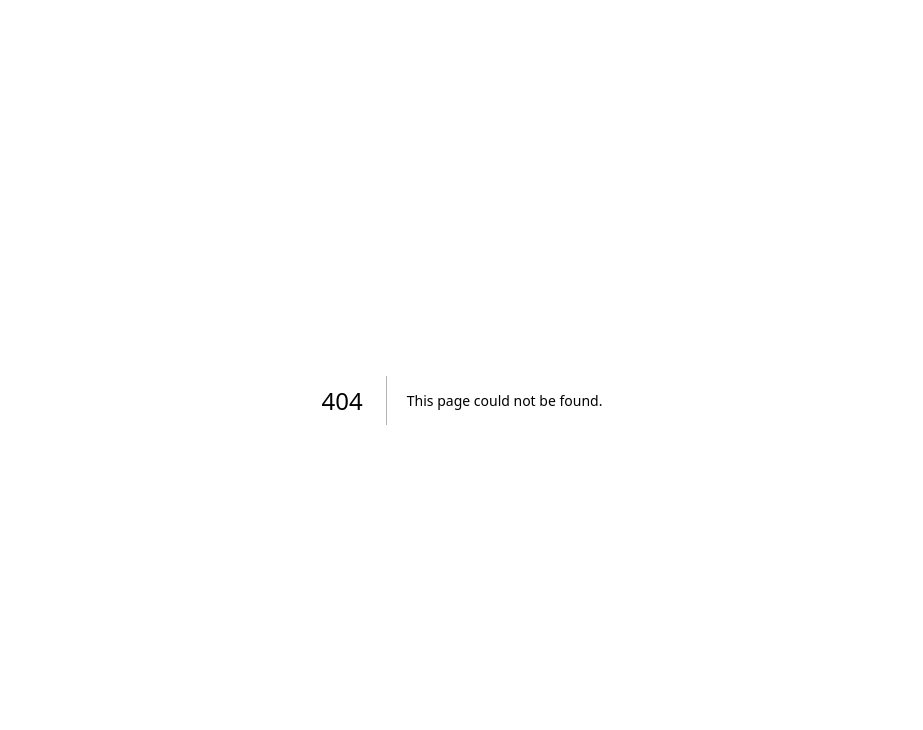
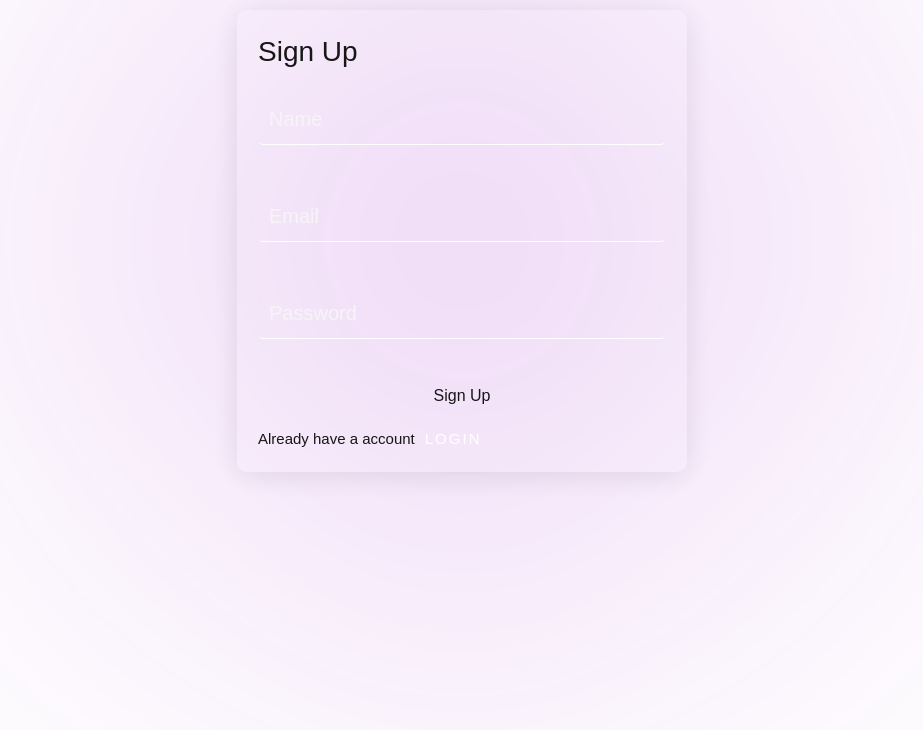
Before and after one commit to harsh749005/error405, a Next.js app: page /signup in a window 1280 px wide. Before the commit this address had no page. Shown: the top 730 px of the page, without its empty margins (178-1101 px from the left). Built offline with nearby package versions, Linux system fonts and the light colour scheme.

Commit message:
some files added

```diff
--- /dev/null
+++ b/src/app/api/fetch/route.js
@@ -0,0 +1,16 @@
+"use server"
+import { NextResponse } from "next/server"
+import { neon } from "@neondatabase/serverless";
+import { sql } from "../../lib/db"; // path as per your project
+
+export async function GET(req){
+    const { searchParams } = new URL(req.url)
+    const username = searchParams.get("username");
+    try{
+        // const sql = neon(process.env.DATABASE_URL);
+        const result = await sql`SELECT * FROM app_user WHERE name = 'mohit'`;
+        return NextResponse.json({status: 'success', message:"chats fetched" , chats:result})
+    }catch(error){
+        return NextResponse.json({status: 'failed', message: "Error fetching chats", error: error.message })
+    }
+}
--- /dev/null
+++ b/src/app/api/test-db/route.js
@@ -0,0 +1,17 @@
+"use server";
+import { NextResponse } from "next/server";
+import { sql } from "../../lib/db"; // path as per your project
+
+export async function POST(req) {
+    const body = await req.json();
+    const {name,email,password} = body;
+    try {
+        // const sql = neon(process.env.DATABASE_URL);
+        await sql`INSERT INTO app_user (name,email,password) VALUES(${name},${email},${password})`;
+        return NextResponse.json({ status: 'success', message:"inserted" });
+    } catch (error) {
+        return NextResponse.json({ status: 'fail', message: "Error inserting data", error: error.message });
+    }
+
+
+}
--- /dev/null
+++ b/src/app/getdata/page.jsx
@@ -0,0 +1,20 @@
+"use client"
+
+import { useEffect, useState } from "react";
+import axios from "axios";
+
+const Getdata =() =>{
+    const [data,SetData] = useState([]);
+    useEffect(async()=>{
+        let response = await axios.get("/api/fetch");
+        console.log(response);
+        // SetData(response);
+    },[]);
+    return(
+        <>
+            <h2>This is fetch data page.</h2>
+        </>
+    )
+}
+
+export default Getdata;
--- /dev/null
+++ b/src/app/lib/db.js
@@ -0,0 +1,19 @@
+"use server";
+import { NextResponse } from "next/server";
+import { neon } from "@neondatabase/serverless";
+
+const sql = neon('postgresql://axamine_owner:npg_YStnb5PMVk3u@ep-gentle-unit-a2z23hab-pooler.eu-central-1.aws.neon.tech/axamine?sslmode=require');
+const testDBConnection  = async()=>{
+
+    try{
+        await sql`SELECT 1`;
+        // console.log("✅ DB connected successfully");
+        return NextResponse.json({status: 'success', message: "DB connected successfully" });
+    }catch(error){
+
+        return NextResponse.json({ status: 'fail',message: "Error to connect DB" });
+    }
+
+}
+testDBConnection();
+export {sql};
--- /dev/null
+++ b/src/app/signup/page.jsx
@@ -0,0 +1,78 @@
+"use client";
+
+import { useState } from 'react';
+// import { useDispatch } from 'react-redux';
+// import { loginSuccess } from '../redux/slices/authSlice';
+import axios from 'axios';
+import styles from "./page.module.css"
+import Link from 'next/link';
+import { useRouter } from 'next/navigation';
+
+const SignUp = () => {
+  const [name, setName] = useState('');
+  const [email, setEmail] = useState('');
+  const [password, setPassword] = useState('');
+  const [error, setError] = useState('');
+  // const dispatch = useDispatch();
+  const router = useRouter();
+
+
+  const handleSubmit = async (event) => {
+    event.preventDefault();
+    try {
+      const response = await axios.post('/api/test-db',{
+        name,
+        email,
+        password,
+      });
+      // const { token, credits } = response.data;
+      // dispatch(loginSuccess({ token, credits }));
+      // router.push('/signin');
+      console.log(email,password,name);
+      setEmail('');
+      setName('');
+      setPassword('');
+
+      console.log('Signed up successfully:', response.data);
+    } catch (err) {
+      setError('Signup failed. Please check your details.');
+    }
+  };
+
+  return (
+    <div className={styles.container}>
+      <form onSubmit={handleSubmit} className={styles.form}>
+        <h2 className={styles.title}>Sign Up</h2>
+        {error && <p className={styles.error}>{error}</p>}
+        <input
+          type="text"
+          placeholder="Name"
+          value={name}
+          onChange={(e) => setName(e.target.value)}
+          className={styles.input}
+          required
+        />
+        <input
+          type="email"
+          placeholder="Email"
+          value={email}
+          onChange={(e) => setEmail(e.target.value)}
+          className={styles.input}
+          required
+        />
+        <input
+          type="password"
+          placeholder="Password"
+          value={password}
+          onChange={(e) => setPassword(e.target.value)}
+          className={styles.input}
+          required
+        />
+        <button type="submit" className={`${styles.button} buttonWithGradient`}>Sign Up</button>
+        <p className={styles.smallPara}>Already have a account<Link className={styles.sinUpLink} href={"/signin"}>LOGIN</Link></p>
+      </form>
+    </div>
+  );
+};
+
+export default SignUp;
--- /dev/null
+++ b/src/app/signup/page.module.css
@@ -0,0 +1,95 @@
+.container {
+  width: 100%;
+  min-height: 60vh;
+  display: flex;
+  align-items: center;
+  justify-content: center;
+}
+
+.form {
+  max-width: 450px;
+  width: 90%;
+  padding: 20px;
+  border-radius: 10px;
+  margin: 10px;
+  display: flex;
+  flex-direction: column;
+  gap: 20px;
+  position: relative;
+  /* background-color: transparent; */
+  background-color: rgba(255, 255, 255, 0.1); /* Transparent white */
+  backdrop-filter: blur(10px); /* Blur effect */
+  box-shadow: 0 4px 30px rgba(0, 0, 0, 0.1); /* Subtle shadow */
+  border: 1px solid rgba(255, 255, 255, 0.2);
+}
+.form::before {
+  content: "";
+  width: 80%;
+  height: 80%;
+  border-radius: 50%;
+  position: absolute;
+  background: #9102c5cb;
+  filter: blur(255px);
+  z-index: -1;
+  top: 50%;
+  left: 50%;
+  transform: translate(-50%, -50%);
+}
+.title{
+  font-size: 28px;
+font-weight: 400;
+}
+
+.input {
+  padding: 10px;
+  border-radius: 5px;
+  border: 1px solid #ccc;
+  background: transparent;
+border-color: transparent;
+border-bottom-color: #fff;
+font-size: 20px;
+margin-bottom: 25px;
+color: #fff;
+outline: none;
+}
+
+.button{
+  transition: transform .3s linear;
+}
+.button:active{
+  transform: scale(.95);
+}
+
+.smallPara{
+  font-size: 15px;
+
+}
+.sinUpLink{
+  color: #fff;
+  letter-spacing: 2px;
+  position: relative;
+  margin-left: 10px;
+}
+.sinUpLink:hover::after{
+  width: 100%;
+}
+.sinUpLink::after {
+  content: "";
+  position: absolute;
+  width: 0%;
+  height: 3px;
+  background: linear-gradient(90deg, #35017d 0%, #a702d8 100%);
+  left: 0px;
+  bottom: -5px;
+  border-radius: 50px;
+  transition: .3s;
+}
+
+.error {
+  color: red;
+  margin-bottom: 15px;
+}
+.input::placeholder {
+  color: whitesmoke; /* Set placeholder text color to black */
+  font-weight:400;
+}
```
Also changed, not shown: package.json (+7 -4 lines), 1 other file (tests, documents, lock files or other folders).
